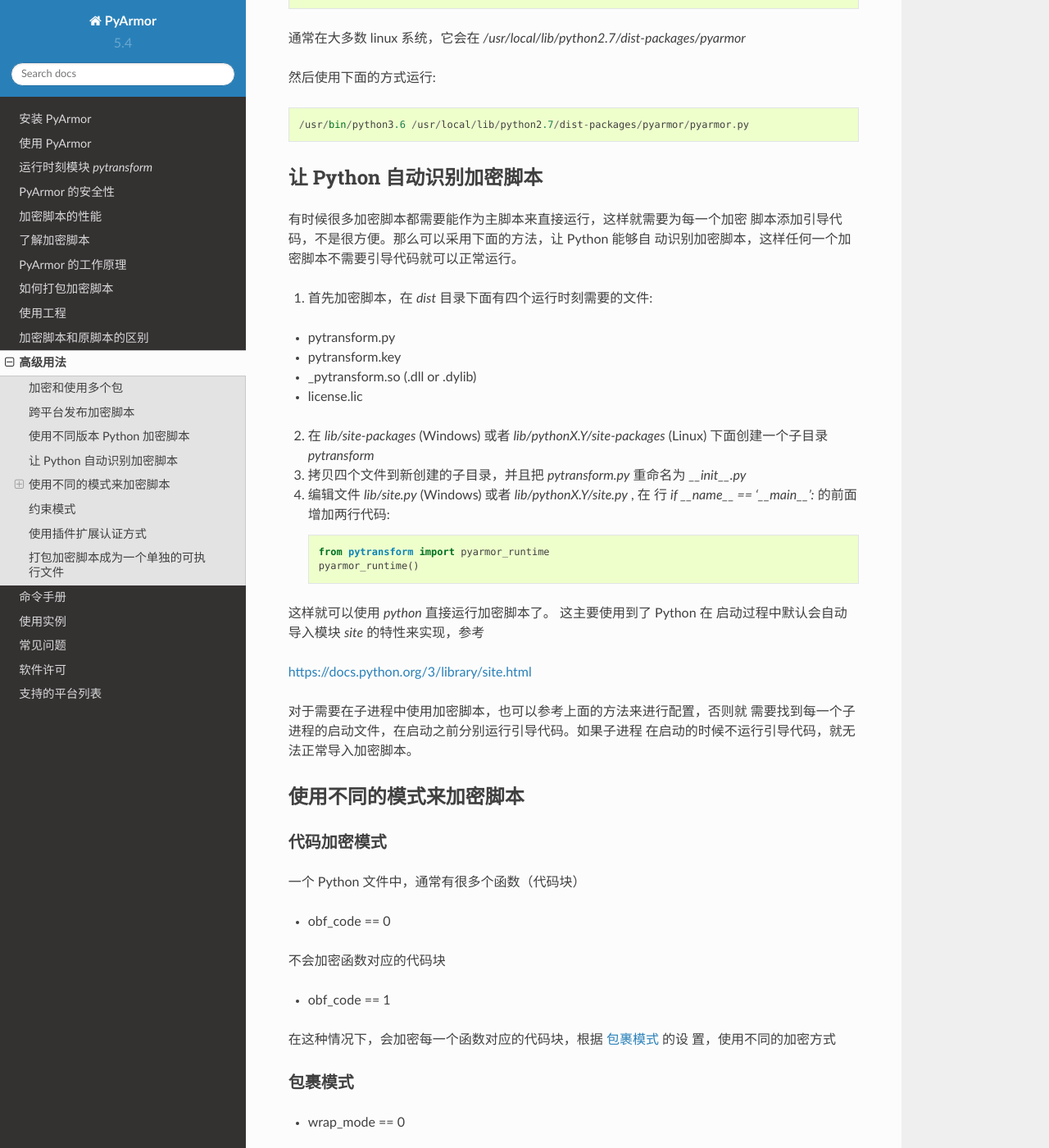
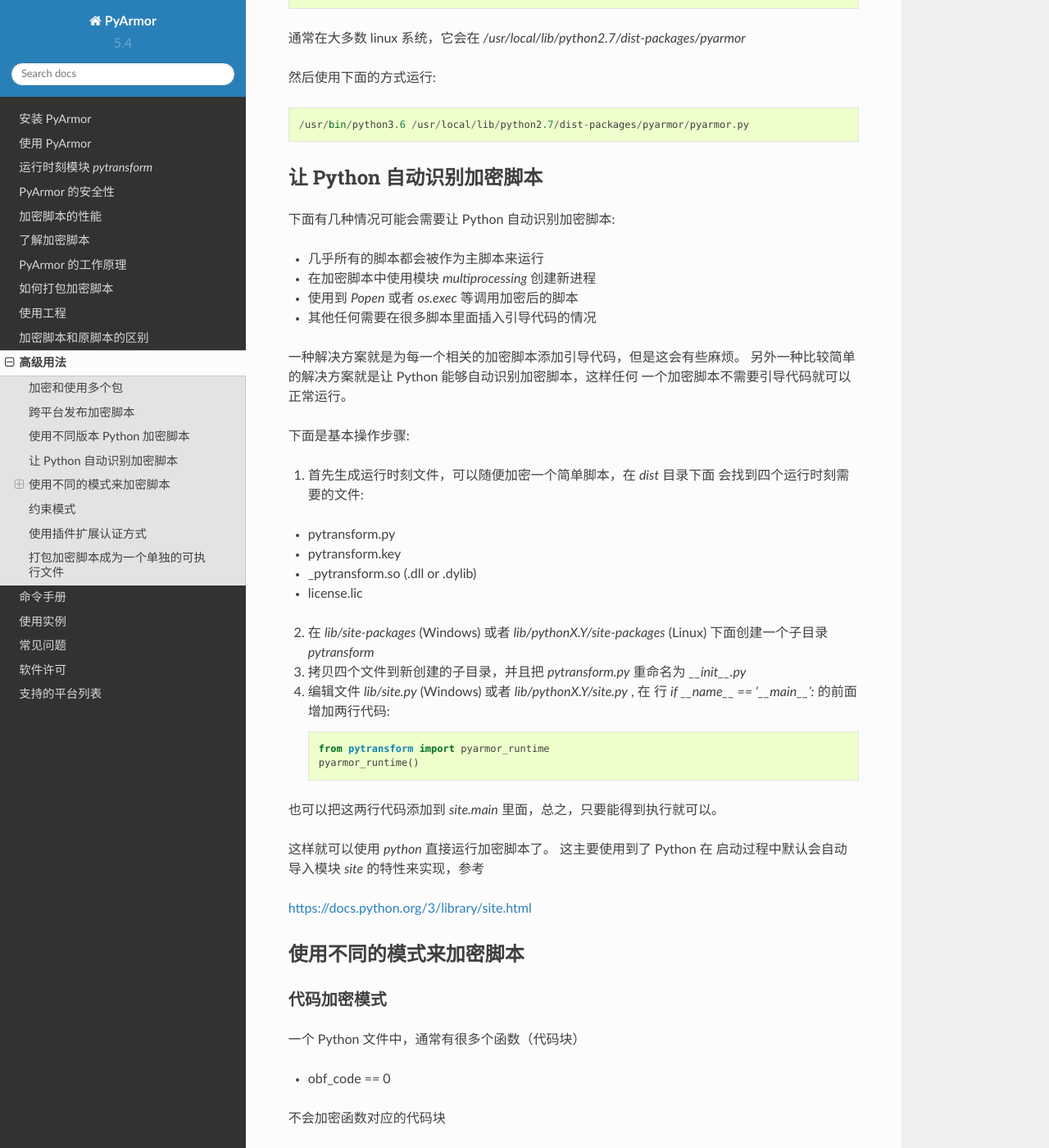
Before and after one commit to dashingsoft/pyarmor-docs-zh, a Sphinx documentation site: the page built from docs/advanced.rst, in a window 1280 px wide and 1400 px high, scrolled down 1640 px. Shown: the whole window at 82% size. Built offline with Sphinx 7.4.7 and the Read the Docs theme 2.0.0, drawn with Linux system fonts in a browser that asks for light colours.

Commit message:
Refine doc

```diff
--- a/docs/advanced.rst
+++ b/docs/advanced.rst
@@ -76,11 +76,21 @@
 让 Python 自动识别加密脚本
 --------------------------
 
-有时候很多加密脚本都需要能作为主脚本来直接运行，这样就需要为每一个加密
-脚本添加引导代码，不是很方便。那么可以采用下面的方法，让 Python 能够自
-动识别加密脚本，这样任何一个加密脚本不需要引导代码就可以正常运行。
+下面有几种情况可能会需要让 Python 自动识别加密脚本:
 
-1. 首先加密脚本，在 `dist` 目录下面有四个运行时刻需要的文件:
+* 几乎所有的脚本都会被作为主脚本来运行
+* 在加密脚本中使用模块 `multiprocessing` 创建新进程
+* 使用到 `Popen` 或者 `os.exec` 等调用加密后的脚本
+* 其他任何需要在很多脚本里面插入引导代码的情况
+
+一种解决方案就是为每一个相关的加密脚本添加引导代码，但是这会有些麻烦。
+另外一种比较简单的解决方案就是让 Python 能够自动识别加密脚本，这样任何
+一个加密脚本不需要引导代码就可以正常运行。
+
+下面是基本操作步骤:
+
+1. 首先生成运行时刻文件，可以随便加密一个简单脚本，在 `dist` 目录下面
+   会找到四个运行时刻需要的文件:
 
 * pytransform.py
 * pytransform.key
@@ -99,14 +109,12 @@
     from pytransform import pyarmor_runtime
     pyarmor_runtime()
 
+也可以把这两行代码添加到 `site.main` 里面，总之，只要能得到执行就可以。
+
 这样就可以使用 `python` 直接运行加密脚本了。 这主要使用到了 Python 在
 启动过程中默认会自动导入模块 `site` 的特性来实现，参考
 
 https://docs.python.org/3/library/site.html
-
-对于需要在子进程中使用加密脚本，也可以参考上面的方法来进行配置，否则就
-需要找到每一个子进程的启动文件，在启动之前分别运行引导代码。如果子进程
-在启动的时候不运行引导代码，就无法正常导入加密脚本。
 
 使用不同的模式来加密脚本
 ------------------------
```
